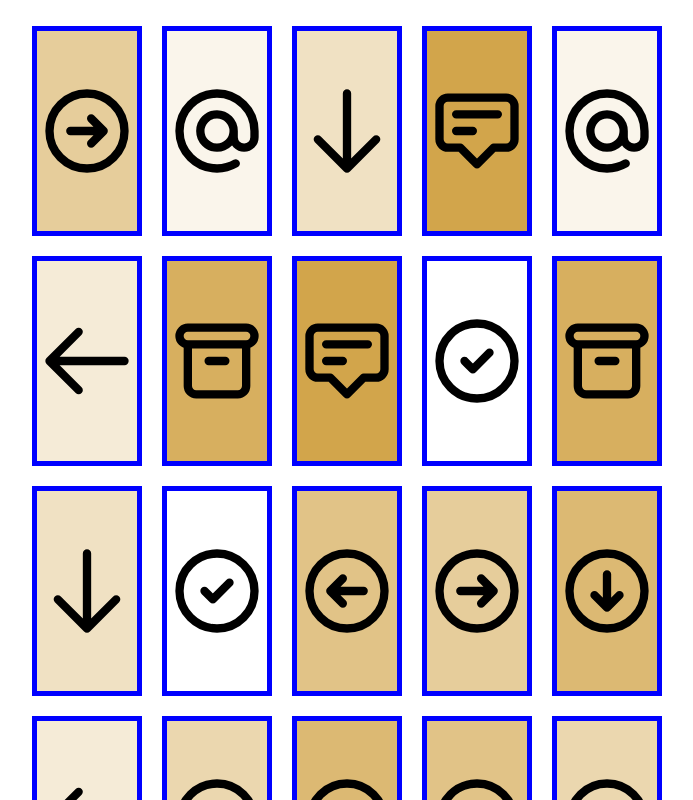
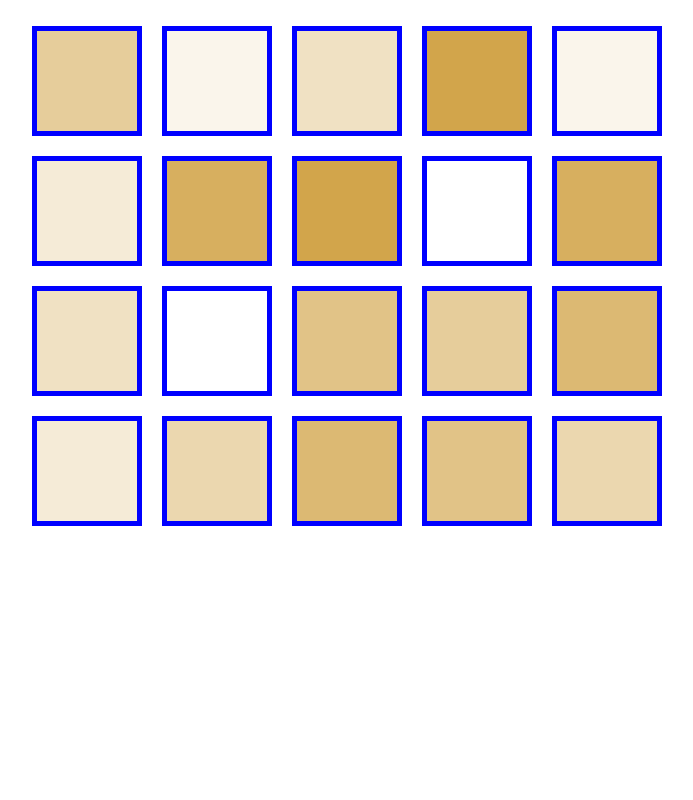
Before and after one commit to AkrasiDalin/Memory-Game-JS, a React (Create React App) app: page / in a window 1280 px wide. Shown: the top 800 px of the page, without its empty margins (43-736 px from the left). Built offline with nearby package versions, Linux system fonts and the light colour scheme.

Commit message:
Adapt html keywords to jsx format. Make cards hidden by default and show on click.

```diff
--- a/src/App.js
+++ b/src/App.js
@@ -6,16 +6,16 @@ function App() {
 
   let cards = [];
   let icons = [
-    <svg class="w-6 h-6 dark:text-white cre" fill="none" stroke="currentColor" viewBox="0 0 24 24" xmlns="http://www.w3.org/2000/svg"><path stroke-linecap="round" stroke-linejoin="round" stroke-width="2" d="M7 8h10M7 12h4m1 8l-4-4H5a2 2 0 01-2-2V6a2 2 0 012-2h14a2 2 0 012 2v8a2 2 0 01-2 2h-3l-4 4z"></path></svg>,
-    <svg class="w-6 h-6 dark:text-white cre" fill="none" stroke="currentColor" viewBox="0 0 24 24" xmlns="http://www.w3.org/2000/svg"><path stroke-linecap="round" stroke-linejoin="round" stroke-width="2" d="M5 8h14M5 8a2 2 0 110-4h14a2 2 0 110 4M5 8v10a2 2 0 002 2h10a2 2 0 002-2V8m-9 4h4"></path></svg>,
-    <svg class="w-6 h-6 dark:text-white cre" fill="none" stroke="currentColor" viewBox="0 0 24 24" xmlns="http://www.w3.org/2000/svg"><path stroke-linecap="round" stroke-linejoin="round" stroke-width="2" d="M15 13l-3 3m0 0l-3-3m3 3V8m0 13a9 9 0 110-18 9 9 0 010 18z"></path></svg>,
-    <svg class="w-6 h-6 dark:text-white cre" fill="none" stroke="currentColor" viewBox="0 0 24 24" xmlns="http://www.w3.org/2000/svg"><path stroke-linecap="round" stroke-linejoin="round" stroke-width="2" d="M11 15l-3-3m0 0l3-3m-3 3h8M3 12a9 9 0 1118 0 9 9 0 01-18 0z"></path></svg>,
-    <svg class="w-6 h-6 dark:text-white cre" fill="none" stroke="currentColor" viewBox="0 0 24 24" xmlns="http://www.w3.org/2000/svg"><path stroke-linecap="round" stroke-linejoin="round" stroke-width="2" d="M13 9l3 3m0 0l-3 3m3-3H8m13 0a9 9 0 11-18 0 9 9 0 0118 0z"></path></svg>,
-    <svg class="w-6 h-6 dark:text-white cre" fill="none" stroke="currentColor" viewBox="0 0 24 24" xmlns="http://www.w3.org/2000/svg"><path stroke-linecap="round" stroke-linejoin="round" stroke-width="2" d="M9 11l3-3m0 0l3 3m-3-3v8m0-13a9 9 0 110 18 9 9 0 010-18z"></path></svg>,
-    <svg class="w-6 h-6 dark:text-white cre" fill="none" stroke="currentColor" viewBox="0 0 24 24" xmlns="http://www.w3.org/2000/svg"><path stroke-linecap="round" stroke-linejoin="round" stroke-width="2" d="M19 14l-7 7m0 0l-7-7m7 7V3"></path></svg>,
-    <svg class="w-6 h-6 dark:text-white cre" fill="none" stroke="currentColor" viewBox="0 0 24 24" xmlns="http://www.w3.org/2000/svg"><path stroke-linecap="round" stroke-linejoin="round" stroke-width="2" d="M10 19l-7-7m0 0l7-7m-7 7h18"></path></svg>,
-    <svg class="w-6 h-6 dark:text-white cre" fill="none" stroke="currentColor" viewBox="0 0 24 24" xmlns="http://www.w3.org/2000/svg"><path stroke-linecap="round" stroke-linejoin="round" stroke-width="2" d="M16 12a4 4 0 10-8 0 4 4 0 008 0zm0 0v1.5a2.5 2.5 0 005 0V12a9 9 0 10-9 9m4.5-1.206a8.959 8.959 0 01-4.5 1.207"></path></svg>,
-    <svg class="w-6 h-6 dark:text-white cre" fill="none" stroke="currentColor" viewBox="0 0 24 24" xmlns="http://www.w3.org/2000/svg"><path stroke-linecap="round" stroke-linejoin="round" stroke-width="2" d="M9 12l2 2 4-4m6 2a9 9 0 11-18 0 9 9 0 0118 0z"></path></svg>
+    <svg className="w-6 h-6 dark:text-white cre" fill="none" stroke="currentColor" viewBox="0 0 24 24" xmlns="http://www.w3.org/2000/svg"><path strokeLinecap="round" strokeLinejoin="round" strokeWidth="2" d="M7 8h10M7 12h4m1 8l-4-4H5a2 2 0 01-2-2V6a2 2 0 012-2h14a2 2 0 012 2v8a2 2 0 01-2 2h-3l-4 4z"></path></svg>,
+    <svg className="w-6 h-6 dark:text-white cre" fill="none" stroke="currentColor" viewBox="0 0 24 24" xmlns="http://www.w3.org/2000/svg"><path strokeLinecap="round" strokeLinejoin="round" strokeWidth="2" d="M5 8h14M5 8a2 2 0 110-4h14a2 2 0 110 4M5 8v10a2 2 0 002 2h10a2 2 0 002-2V8m-9 4h4"></path></svg>,
+    <svg className="w-6 h-6 dark:text-white cre" fill="none" stroke="currentColor" viewBox="0 0 24 24" xmlns="http://www.w3.org/2000/svg"><path strokeLinecap="round" strokeLinejoin="round" strokeWidth="2" d="M15 13l-3 3m0 0l-3-3m3 3V8m0 13a9 9 0 110-18 9 9 0 010 18z"></path></svg>,
+    <svg className="w-6 h-6 dark:text-white cre" fill="none" stroke="currentColor" viewBox="0 0 24 24" xmlns="http://www.w3.org/2000/svg"><path strokeLinecap="round" strokeLinejoin="round" strokeWidth="2" d="M11 15l-3-3m0 0l3-3m-3 3h8M3 12a9 9 0 1118 0 9 9 0 01-18 0z"></path></svg>,
+    <svg className="w-6 h-6 dark:text-white cre" fill="none" stroke="currentColor" viewBox="0 0 24 24" xmlns="http://www.w3.org/2000/svg"><path strokeLinecap="round" strokeLinejoin="round" strokeWidth="2" d="M13 9l3 3m0 0l-3 3m3-3H8m13 0a9 9 0 11-18 0 9 9 0 0118 0z"></path></svg>,
+    <svg className="w-6 h-6 dark:text-white cre" fill="none" stroke="currentColor" viewBox="0 0 24 24" xmlns="http://www.w3.org/2000/svg"><path strokeLinecap="round" strokeLinejoin="round" strokeWidth="2" d="M9 11l3-3m0 0l3 3m-3-3v8m0-13a9 9 0 110 18 9 9 0 010-18z"></path></svg>,
+    <svg className="w-6 h-6 dark:text-white cre" fill="none" stroke="currentColor" viewBox="0 0 24 24" xmlns="http://www.w3.org/2000/svg"><path strokeLinecap="round" strokeLinejoin="round" strokeWidth="2" d="M19 14l-7 7m0 0l-7-7m7 7V3"></path></svg>,
+    <svg className="w-6 h-6 dark:text-white cre" fill="none" stroke="currentColor" viewBox="0 0 24 24" xmlns="http://www.w3.org/2000/svg"><path strokeLinecap="round" strokeLinejoin="round" strokeWidth="2" d="M10 19l-7-7m0 0l7-7m-7 7h18"></path></svg>,
+    <svg className="w-6 h-6 dark:text-white cre" fill="none" stroke="currentColor" viewBox="0 0 24 24" xmlns="http://www.w3.org/2000/svg"><path strokeLinecap="round" strokeLinejoin="round" strokeWidth="2" d="M16 12a4 4 0 10-8 0 4 4 0 008 0zm0 0v1.5a2.5 2.5 0 005 0V12a9 9 0 10-9 9m4.5-1.206a8.959 8.959 0 01-4.5 1.207"></path></svg>,
+    <svg className="w-6 h-6 dark:text-white cre" fill="none" stroke="currentColor" viewBox="0 0 24 24" xmlns="http://www.w3.org/2000/svg"><path strokeLinecap="round" strokeLinejoin="round" strokeWidth="2" d="M9 12l2 2 4-4m6 2a9 9 0 11-18 0 9 9 0 0118 0z"></path></svg>
   ];
   for(let i=0; i<10; i++){
     let icon = icons.pop();
@@ -29,24 +29,38 @@ function App() {
 
 
   function flip(ob) {
+    let timeout;
     let target = ob.target;
     console.log(getIDNumber(target.id))
     target.style.borderColor != 'red' ? target.style.borderColor = 'red' : target.style.borderColor = 'blue';
+    target.children[0].style.visibility != 'hidden' ? target.children[0].style.visibility = 'hidden' : target.children[0].style.visibility = 'visible';
+    if(timeout !== null){
+      clearTimeout(timeout);
+    }
     if(previous == null){
       previous = target
       console.log('FIRST prev:',getIDNumber(previous.id),'curr:',getIDNumber(target.id),'no',getIDNumber(previous.id) === getIDNumber(target.id))
     }
     else if(getIDNumber(previous.id) == getIDNumber(target.id)){
       console.log('SAME prev:',getIDNumber(previous.id),'curr:',getIDNumber(target.id),'yes',getIDNumber(previous.id) === getIDNumber(target.id))
-      target.style.visibility = 'hidden';
-      previous.style.visibility = 'hidden';
+      // target.style.visibility = 'hidden';
+      // previous.style.visibility = 'hidden';
+      target.children[0].style.visibility  = 'visible';
+      previous.children[0].style.visibility = 'visible';
+      target.style.pointerEvents = 'none';
+      previous.style.pointerEvents = 'none';
       previous = null;
     }
     else{
-      console.log('BOHH prev:',getIDNumber(previous.id),'curr:',getIDNumber(target.id),'yes',getIDNumber(previous.id) === getIDNumber(target.id))
-      target.style.borderColor = 'blue'
-      previous.style.borderColor = 'blue'
+      timeout = setTimeout(()=>{
+        console.log('BOHH prev:',getIDNumber(previous.id),'curr:',getIDNumber(target.id),'yes',getIDNumber(previous.id) === getIDNumber(target.id))
+        target.style.borderColor = 'blue'
+        previous.style.borderColor = 'blue'
+        target.children[0].style.visibility  = 'hidden';
+        previous.children[0].style.visibility = 'hidden';
         previous = null;
+      },500);
+
     }
   }
 
@@ -54,8 +68,10 @@ function App() {
     <div className="App">
       <ul style={{width:"700px"}}>
       {cards.map((card, ix)=>
-        <div key={ix} id={card.id} className="cardo" onClick={flip} style={{width: "100px", height:"200px", background: `${card.color}`, margin: "10px", border: "5px solid blue", display: "inline-block "}}>
-          {card.content}
+        <div key={ix} id={card.id} className="cardo" onClick={flip} style={{width: "100px", height:"100px", background: `${card.color}`, margin: "10px", border: "5px solid blue", display: "inline-block"}}>
+          <div style={{visibility: "hidden"}}>
+            {card.content}
+          </div>
         </div>
       )}
       </ul>
```
